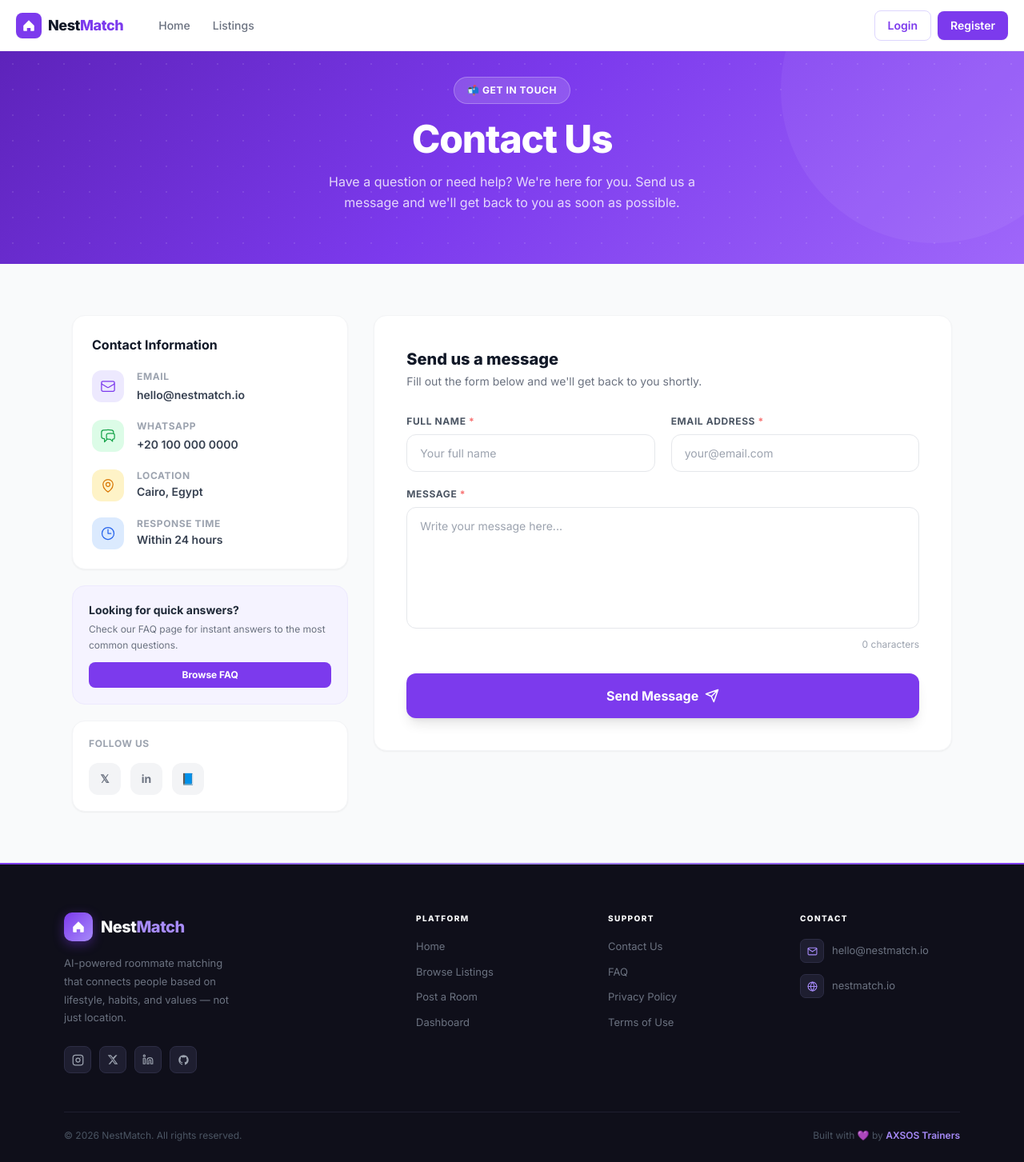
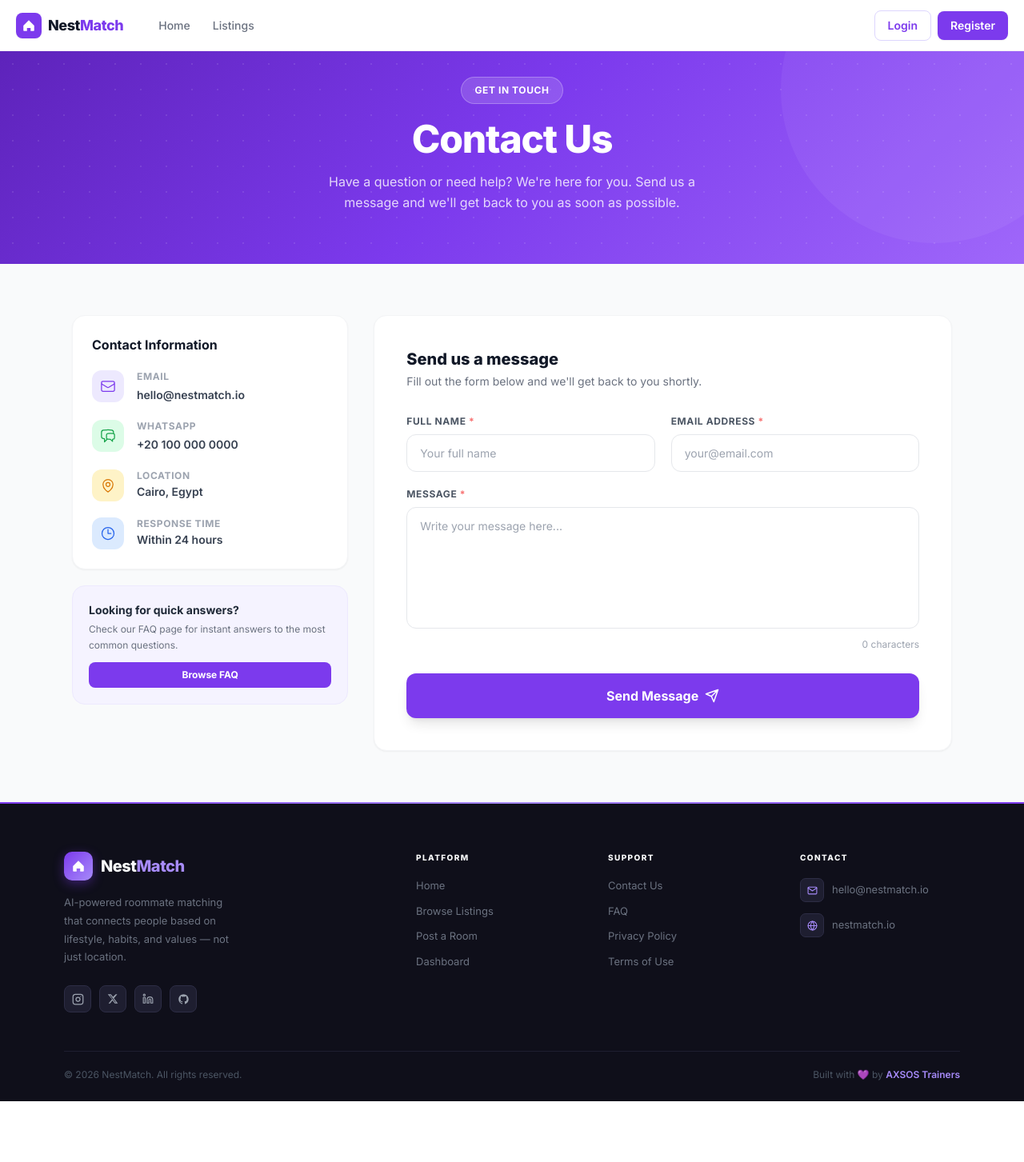
Before and after one commit to Mostafa-Aljazar/NestMatch, a Django app: page /contact/ in a window 1280 px wide. Shown: the whole page at 80% size. After the commit the page ends 1377 px from the top, so only its background shows below. Run offline with Django 5.2, Linux system fonts and the light colour scheme; some libraries are stand-ins or nearby versions.

Commit message:
update contact template

```diff
--- a/core_app/templates/core_app/contact.html
+++ b/core_app/templates/core_app/contact.html
@@ -36,7 +36,7 @@
     <div class="absolute -top-20 -right-20 w-96 h-96 rounded-full pointer-events-none" style="background:rgba(255,255,255,.05)"></div>
     <div class="max-w-[900px] mx-auto px-6 text-center relative z-10">
     <div class="inline-flex items-center gap-2 bg-white/15 border border-white/25 text-white text-xs font-bold px-4 py-2 rounded-full mb-5 uppercase tracking-wider">
-        📬 Get in Touch
+        Get in Touch
     </div>
     <h1 class="text-4xl sm:text-5xl font-extrabold text-white leading-tight tracking-tight mb-4">
         Contact Us
@@ -124,17 +124,6 @@
               Browse FAQ
             </a>
           </div>
-
-          <!-- Social -->
-          <div class="bg-white rounded-2xl p-5 border border-gray-100 shadow-sm">
-            <h4 class="text-xs font-bold text-gray-400 uppercase tracking-wider mb-4">Follow Us</h4>
-            <div class="flex gap-3">
-              <a href="#" class="w-10 h-10 rounded-xl bg-gray-100 flex items-center justify-center text-gray-500 hover:bg-violet-600 hover:text-white transition font-bold text-sm">𝕏</a>
-              <a href="#" class="w-10 h-10 rounded-xl bg-gray-100 flex items-center justify-center text-gray-500 hover:bg-violet-600 hover:text-white transition font-bold text-sm">in</a>
-              <a href="#" class="w-10 h-10 rounded-xl bg-gray-100 flex items-center justify-center text-gray-500 hover:bg-violet-600 hover:text-white transition font-bold text-sm">📘</a>
-            </div>
-          </div>
-
         </div>
 
         <!-- RIGHT: Contact Form -->
```
